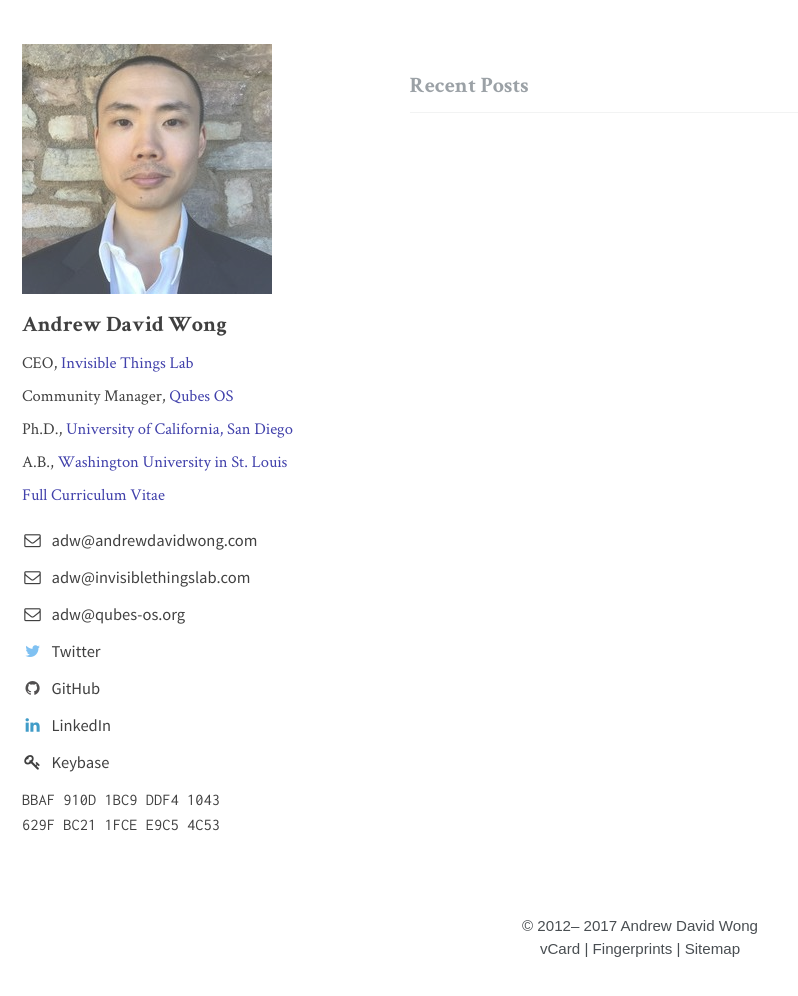
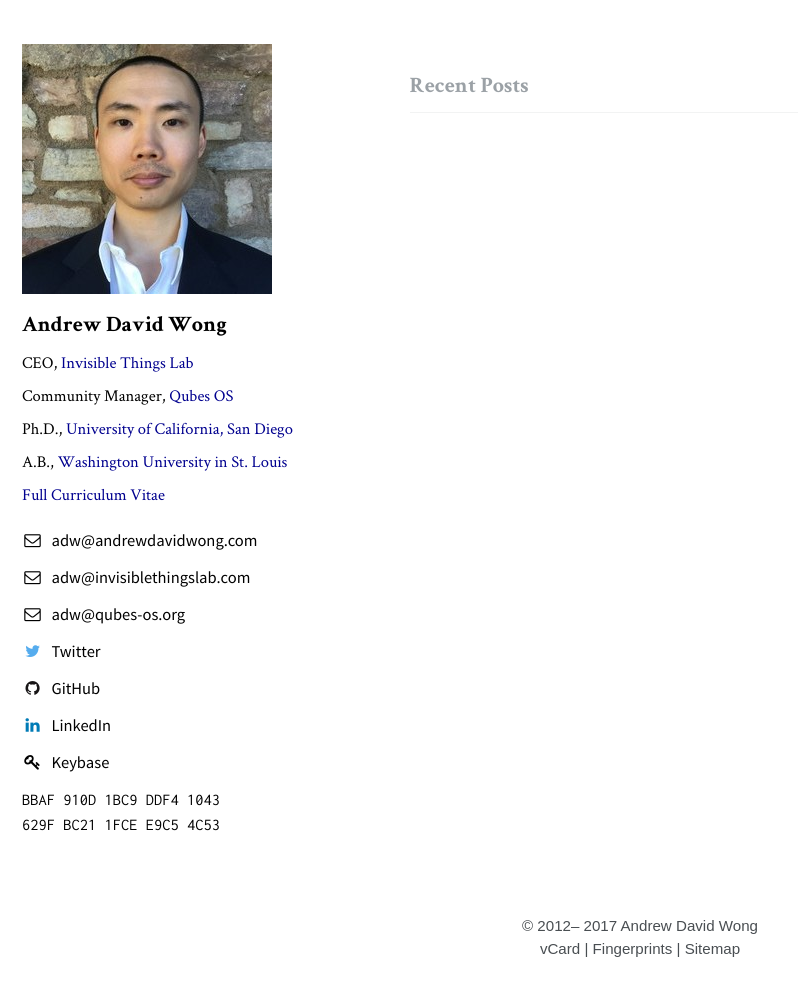
Before and after one commit to andrewdavidwong/web, a Jekyll site: the page built from index.html, in a window 1280 px wide and 1006 px high. Shown: the top 996 px of the window, without its empty margins (0-798 px from the left). Built offline with Jekyll 4.4.1, drawn with Linux system fonts in a browser that asks for light colours; the list of posts is cut into pages by our own code.

Commit message:
Update sidebar styling

```diff
--- a/_sass/_sidebar.scss
+++ b/_sass/_sidebar.scss
@@ -11,17 +11,13 @@
           transform: translate3d(0, 0 , 0);
 
   @include clearfix();
-  margin-bottom: 1em;
+  margin-bottom: 2em;
+  border-bottom: 1px solid $border-color;
 
   @include breakpoint($large) {
+    margin-bottom: -3.5em;
+    border-bottom: 0;
     @include span(3.2 of 12);
-    opacity: 0.75;
-    -webkit-transition: opacity 0.5s ease-out;
-            transition: opacity 0.5s ease-out;
-
-    &:hover {
-      opacity: 1;
-    }
   }
 
   @include breakpoint($x-large) {
@@ -89,6 +85,7 @@
   vertical-align: top;
   padding-left: 15px;
   padding-right: 25px;
+  padding-bottom: 2em;
   line-height: 1;
 
   @include breakpoint($large) {
@@ -96,6 +93,7 @@
     width: 100%;
     padding-left: 0;
     padding-right: 0;
+    padding-bottom: 0;
   }
 }
 
@@ -124,7 +122,6 @@
   ul, li {
     font-family: $crimson;
     list-style-type: none;
-  }
 
     a {
       color: $link-color;
@@ -137,6 +134,7 @@
 
       &:visited {
         color: $link-color;
+      }
     }
   }
 
@@ -242,12 +240,17 @@
     padding-right: 5px;
     padding-top: 2px;
     padding-bottom: 2px;
-    color: inherit;
+    color: #000;
     font-size: $type-size-5;
     text-decoration: none;
 
     &:hover {
+      color: $link-color-hover;
       text-decoration: underline;
+    }
+
+    &:visited {
+      color: #000;
     }
   }
 
```
Lines whose indentation alone changed are shown as unchanged.
